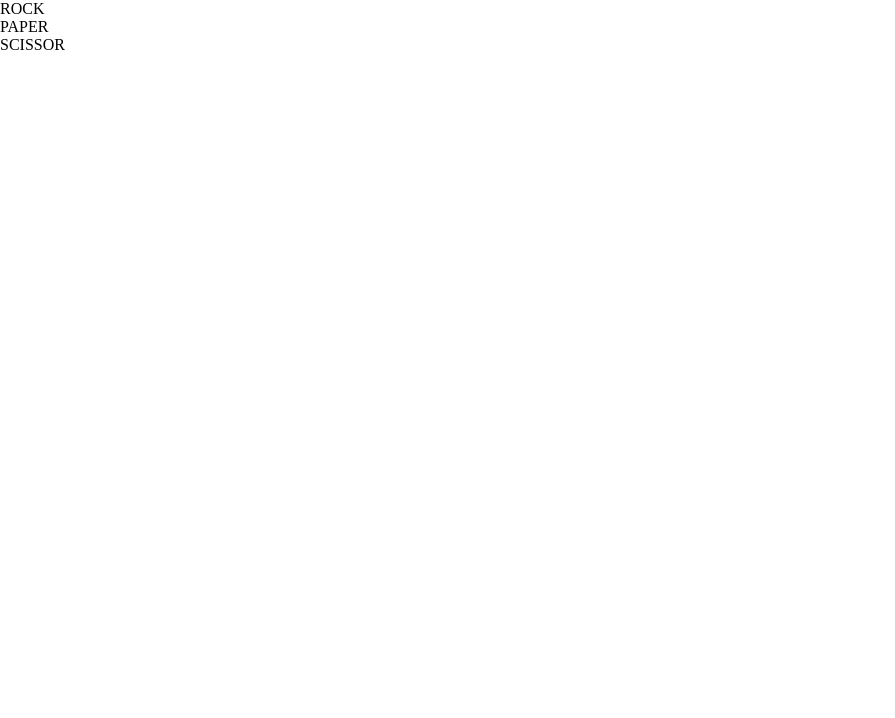
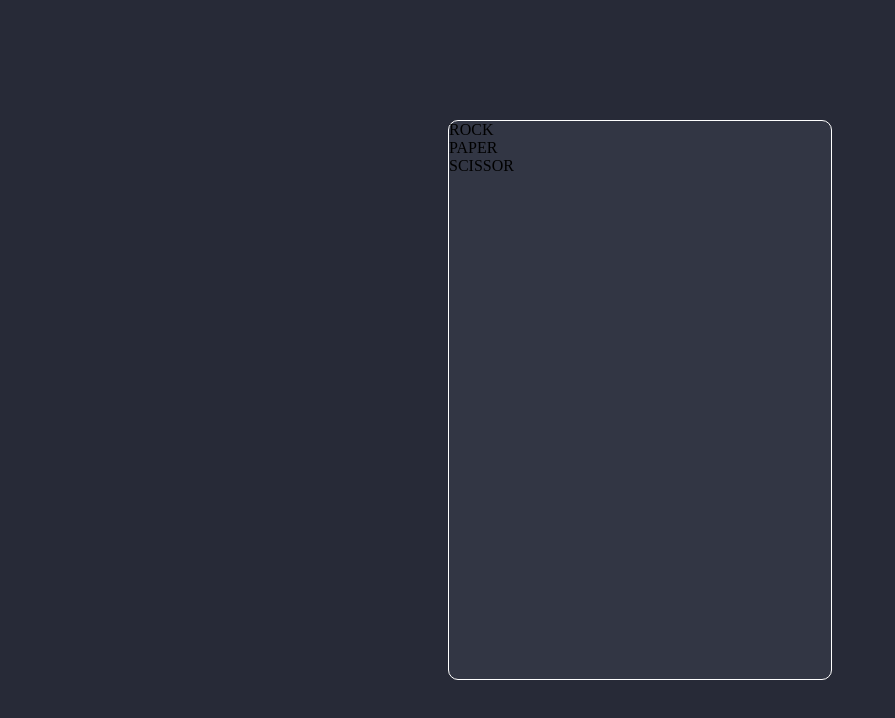
Before and after one commit to Nothingspecial99/rockPaperScissors, a plain HTML site: page index.html in a window 1280 px wide. Shown: the whole page, without its empty margins (0-895 px from the left). Drawn offline with Linux system fonts and the light colour scheme.

Commit message:
Add background-color

```diff
--- a/style.css
+++ b/style.css
@@ -3,3 +3,25 @@
     padding: 0;
     box-sizing: border-box;
 }
+
+html, body {
+    width: 100%;
+    height: 100%;
+}
+
+.main-container {
+    width: 100%;
+    height: 100%;
+    background-color: rgba(39,42,55,255);
+    display: flex;
+    justify-content: center;
+    align-items: center;
+}
+
+.wrapper{
+    width: 30%;
+    height: 70%;
+    background-color: rgba(50,54,68,255);
+    border: 1px solid white;
+    border-radius: 10px;
+}
```
